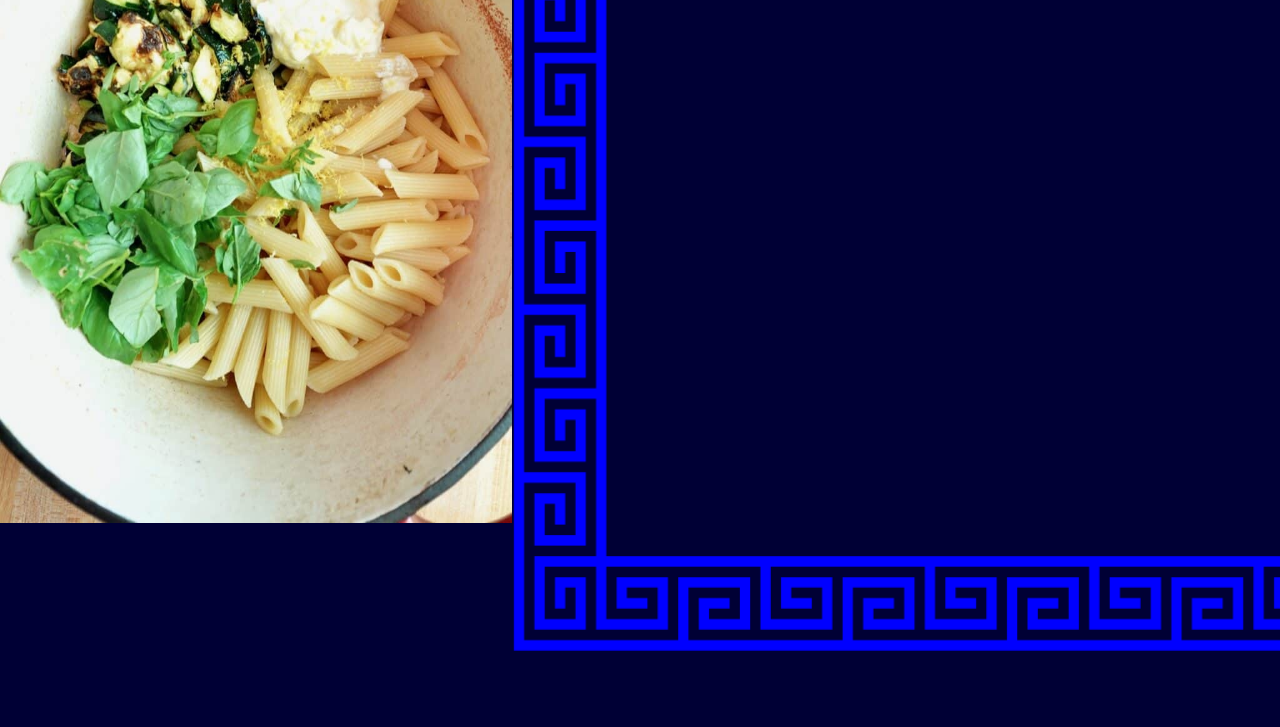
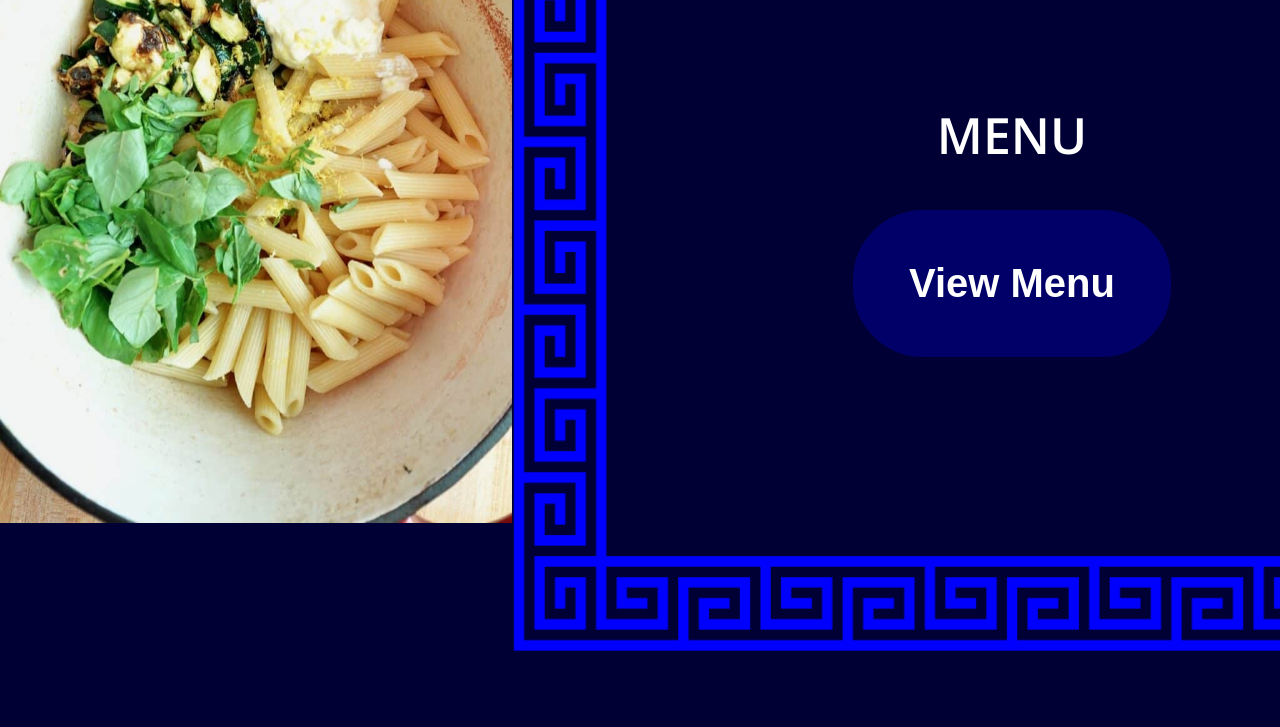
Before and after one commit to THEBIGTOMMY13DEV/Restaurant-Website, a plain HTML site: page RestaurantLandingPage.html in a window 1280 px wide. Shown: the part 1430-2157 px from the top of the page. Drawn offline with nearby package versions, Linux system fonts and the light colour scheme; a web font is replaced by a local one.

Commit message:
Commit #3

```diff
--- a/index.html
+++ b/RestaurantLandingPage.html
@@ -5,7 +5,7 @@
   <meta charset="UTF-8">
   <meta name="viewport" content="width=device-width, initial-scale=1.0">
   <title>Tommy's Italian Restaurant</title>
-  <link rel="stylesheet" href="style.css">
+  <link rel="stylesheet" href="RestaurantLandingPageStyle.css">
   <link rel="icon" type="image/x-icon" href="/Images/Favicon.ico">
   <link rel="stylesheet" href="https://cdnjs.cloudflare.com/ajax/libs/font-awesome/7.0.1/css/all.min.css"/>
 </head>
@@ -35,10 +35,10 @@
       <img src="./Images/ItalianandgreekFusionCuisine.jpg" style="height: 90vh; width: 40vw; padding-top: 70px;">
     </div>
     <div id="MenuSubSection">
-      <img src="./Images/GreekKey.png" style="height: 1000px; width: 1000px;">
+      <!-- <img src="./Images/GreekKey.png" style="height: 1000px; width: 1000px;"> -->
       <div>
-      <p style="color:white; font-size:50px;">MENU</p>
-      <button id="MenuBTN">View Menu</button>
+        <p style="color:white; font-size:50px;">MENU</p>
+        <button id="MenuBTN">View Menu</button>
       </div>
     </div>
   </div>
@@ -46,13 +46,14 @@
   <div class="Menu"></div>
   <div class="Menu"></div> -->
 
-  <!-- <footer class="RestaurantFooter">
+  <footer class="RestaurantFooter" style="background-color: #000068;">
   <div class="FooterICNS">
-    <i class="fa-brands fa-facebook-f"></i>
-    <i class="fa-brands fa-instagram"></i>
+    <a href="#"><img src="./Images/Facebook.png" style="width:90px; height:90px;"></a>
+    <a href="#"><img src="./Images/Instagram.png" style="width:90px; height:90px;"></a>
   </div>
-</footer> -->
+</footer>
+
 </body>
-<script src="script.js"></script>
+<script src="RestaurantLandingPage.js"></script>
 
 </html>
--- a/style.css
+++ b/RestaurantLandingPageStyle.css
@@ -6,6 +6,7 @@
 @import url("https://use.typekit.net/jai3bwg.css");
 @import url('https://fonts.googleapis.com/css2?family=Inconsolata:wght@600&display=swap');
 @import url('https://fonts.googleapis.com/css2?family=GFS+Neohellenic:wght@700&display=swap');
+@import url('https://fonts.googleapis.com/css2?family=Open+Sans:wght@600&display=swap');
 
 html,
 body,
@@ -232,10 +233,25 @@ table {
     width: 100%;
 }
 #MenuSubSection {
+    height:100%;
+    width:1252px;
     text-align: center;
-    justify-content: center;
-    align-items: center;
-    vertical-align: middle;
+}
+#MenuSubSection div{
+    background-image:url('./Images/GreekKey.png');
+    background-size: 1000px 1000px;
+    height:1000px;
+    width:1000px;
+    align-content: center;
+}
+#MenuSubSection p {
+  margin-bottom: 50px;
+  font-family: "Open Sans", sans-serif;
+  font-optical-sizing: auto;
+  font-weight: 600;
+  font-style: normal;
+  font-variation-settings:
+    "wdth" 100;
 }
 #MenuBTN {
     color: white;
@@ -248,18 +264,8 @@ table {
     font-style: normal;
     border: 50px solid #000068;
 }
-/* .RestaurantFooter {
-  text-align: first baseline;
-  padding: 3px;
-  background-color: #000068;
-  color: black;
-  font-size:50px;
-} */
-/* .FooterICNS i {
-  color: #000068;
-  margin: 20px;
-  font-size: large;
-  cursor: pointer;
-background-color: white;
-border-radius: 76px;
-} */
+#MenuBTN:hover {
+    background-color: #1c1c84;
+    border: 50px solid #1c1c84;
+    cursor: pointer;
+}
--- a/script.js
+++ b/script.js
@@ -4,6 +4,9 @@ const images = [
     "./Images/GreekFood3.jpg",
     "./Images/GreekFood4.jpg",
 ]
+document.getElementById('MenuBTN').onclick = () => {
+    window.location.href = 'Menu.html';
+}
 window.onload = () => {
   document.body.style.backgroundImage = `url(${images[0]})`
   document.querySelector('.hidden').src = images[1]
```
Also changed, not shown: Images/Facebook.png (added), Images/Instagram.png (added), MENU/menu.css (added), MENU/menu.html (added).
